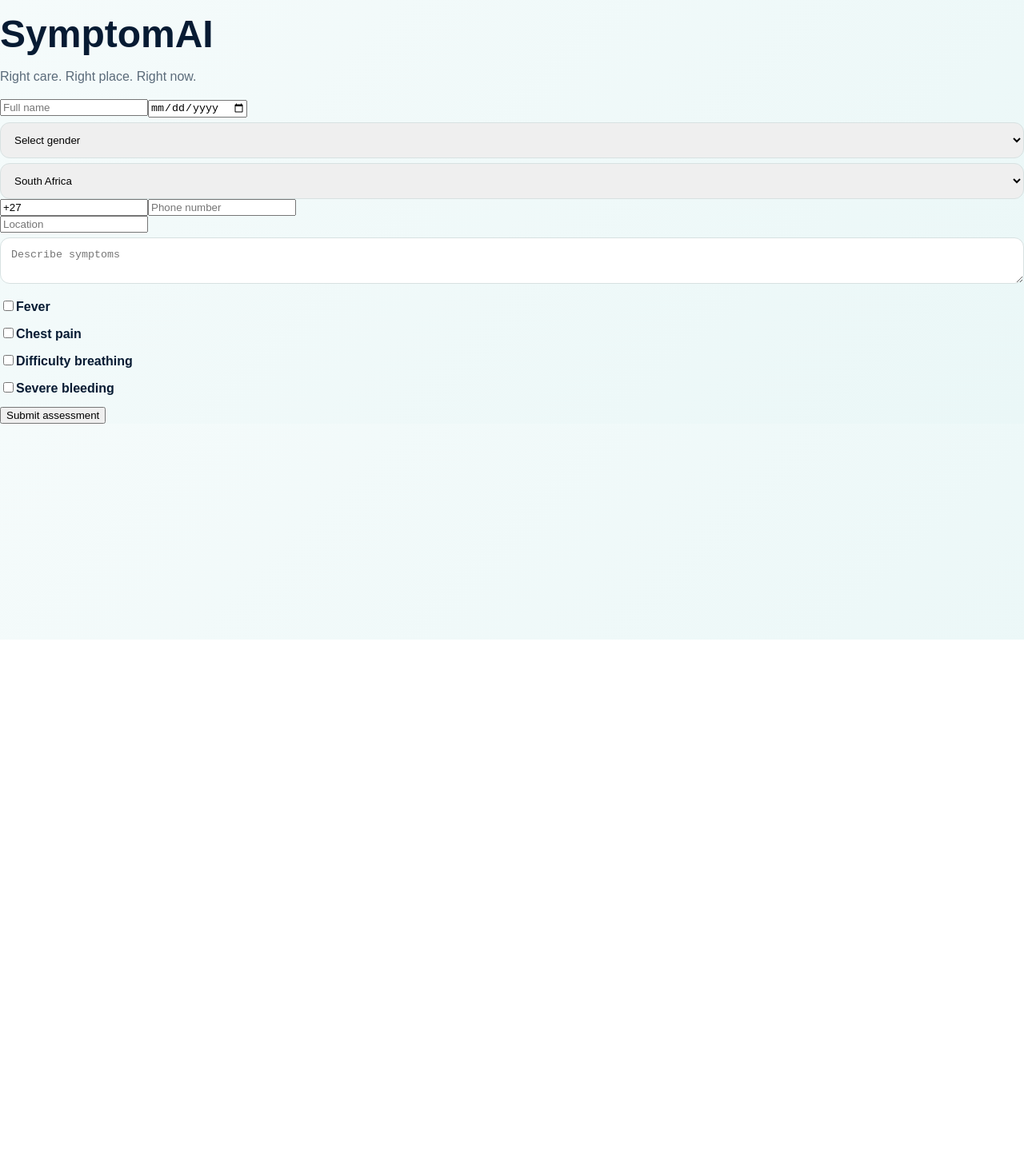
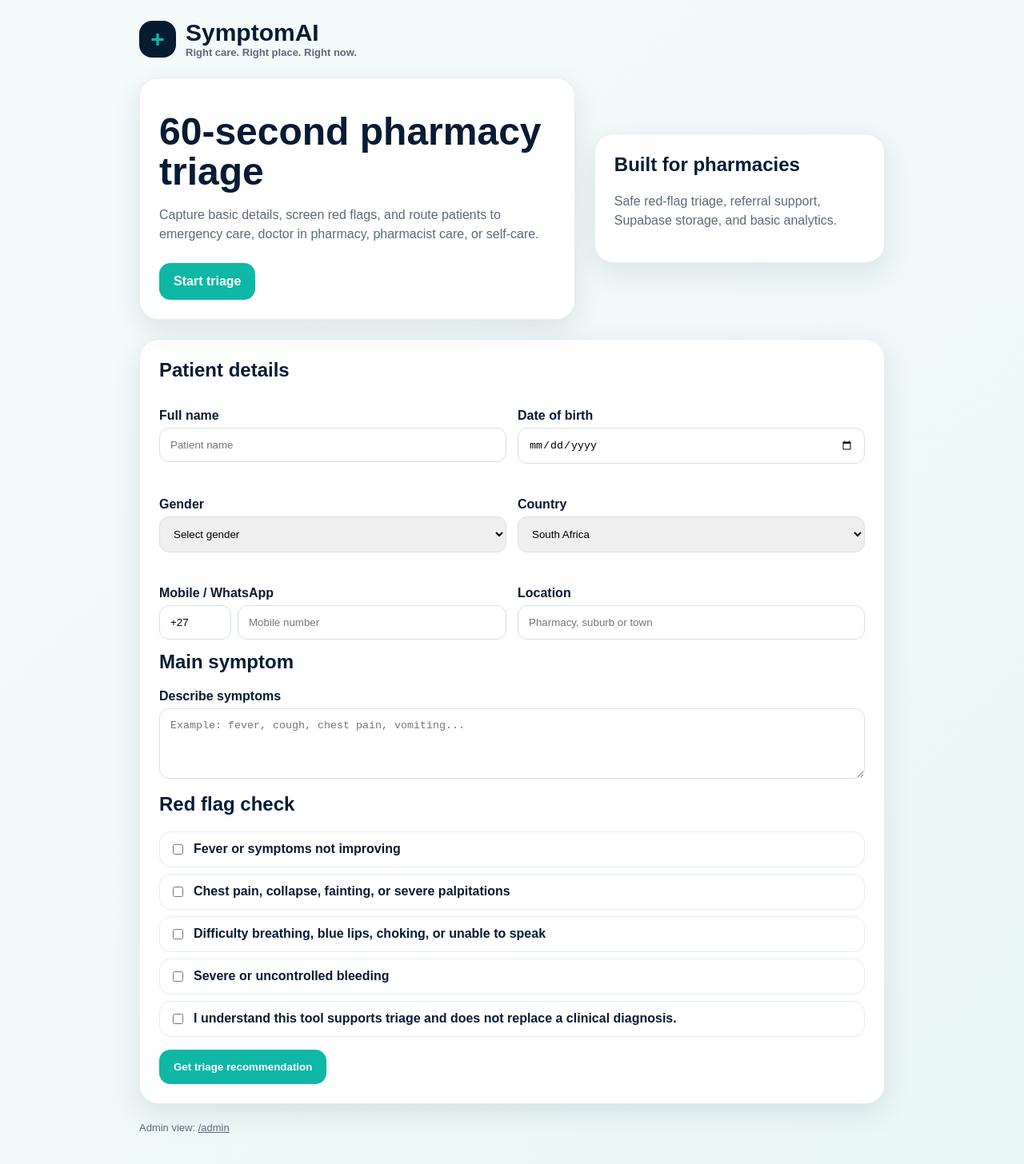
Before and after one commit to Siraajadams/symptomai, a Next.js app: page / in a window 1280 px wide. Shown: the whole page at 80% size. Before the commit the page ends 800 px from the top, so only its background shows below. Built offline with nearby package versions, Linux system fonts and the light colour scheme; no server answers.

Commit message:
Update page.tsx

```diff
--- a/app/page.tsx
+++ b/app/page.tsx
@@ -1,71 +1,64 @@
-"use client";
+'use client';
 
-import { useState } from "react";
-import { createClient } from "@supabase/supabase-js";
+import { useState } from 'react';
+import { createClient } from '@supabase/supabase-js';
 
-const supabase = createClient(
-  process.env.NEXT_PUBLIC_SUPABASE_URL!,
-  process.env.NEXT_PUBLIC_SUPABASE_ANON_KEY!
-);
+function getSupabase() {
+  const url = process.env.NEXT_PUBLIC_SUPABASE_URL;
+  const key = process.env.NEXT_PUBLIC_SUPABASE_ANON_KEY;
+
+  if (!url || !key) return null;
+  return createClient(url, key);
+}
 
 export default function Home() {
   const [form, setForm] = useState({
-    name: "",
-    dob: "",
-    gender: "",
-    pregnant: "No",
-    country: "South Africa",
-    dialCode: "+27",
-    phone: "",
-    location: "",
-    symptoms: "",
+    name: '',
+    dob: '',
+    gender: '',
+    pregnant: 'No',
+    country: 'South Africa',
+    dialCode: '+27',
+    phone: '',
+    location: '',
+    symptoms: '',
     fever: false,
     chestPain: false,
     breathing: false,
     bleeding: false,
   });
 
-  const [outcome, setOutcome] = useState("");
+  const [outcome, setOutcome] = useState('');
   const [submitted, setSubmitted] = useState(false);
+  const [saving, setSaving] = useState(false);
 
-  const updateCountry = (country: string) => {
-    let code = "+27";
+  function updateCountry(country: string) {
+    const dialCode = country === 'South Africa' ? '+27' : '+44';
+    setForm({ ...form, country, dialCode });
+  }
 
-    if (country === "England") code = "+44";
-    if (country === "Wales") code = "+44";
-    if (country === "Scotland") code = "+44";
-    if (country === "South Africa") code = "+27";
+  async function handleSubmit() {
+    setSaving(true);
 
-    setForm({
-      ...form,
-      country,
-      dialCode: code,
-    });
-  };
-
-  const handleSubmit = async () => {
-    let triageOutcome = "Pharmacist care recommended";
-
-    if (
-      form.chestPain ||
-      form.breathing ||
-      form.bleeding
-    ) {
-      triageOutcome = "Emergency referral recommended";
-    }
+    const emergency = form.chestPain || form.breathing || form.bleeding;
+    const triageOutcome = emergency
+      ? 'Emergency referral recommended'
+      : form.fever
+      ? 'Doctor in pharmacy recommended'
+      : 'Pharmacist care recommended';
 
     setOutcome(triageOutcome);
     setSubmitted(true);
 
-    try {
-      const { data, error } = await supabase
-        .from("triage_records")
-        .insert([
+    const supabase = getSupabase();
+
+    if (supabase) {
+      const { error } = await supabase.from('triage_records').insert([
         {
           name: form.name,
-            dob: form.dob,
+          dob: form.dob || null,
           gender: form.gender,
-            pregnant: form.pregnant,
+          pregnant: form.gender === 'Female' ? form.pregnant : 'No',
           country: form.country,
           dial_code: form.dialCode,
           phone: form.phone,
@@ -77,257 +70,317 @@
           bleeding: form.bleeding,
           outcome: triageOutcome,
         },
-        ])
-        .select();
+      ]);
 
-      if (error) {
-        alert("Supabase error: " + error.message);
-        console.error(error);
-      } else {
-        console.log("Saved:", data);
-        alert("Triage saved successfully");
-      }
-    } catch (error: any) {
-      alert("Unexpected error: " + error.message);
-      console.error(error);
+      if (error) alert('Supabase error: ' + error.message);
     }
 
-    let emergencyNumber = "";
-
-    if (form.country === "South Africa") {
-      emergencyNumber = "27823148000";
-    } else {
-      emergencyNumber = "447860039092";
+    setSaving(false);
   }
 
-    const whatsappMessage = `SymptomAI referral request for ${form.name}. Outcome: ${triageOutcome}. Phone: ${form.dialCode}${form.phone}. Country: ${form.country}. Location: ${form.location}.`;
+  const whatsappMessage = encodeURIComponent(
+    `SymptomAI referral request for ${form.name}. Outcome: ${outcome}. Phone: ${form.dialCode}${form.phone}. Country: ${form.country}. Location: ${form.location}. Symptoms: ${form.symptoms}`
+  );
 
-    const whatsappUrl = `https://wa.me/${emergencyNumber}?text=${encodeURIComponent(
-      whatsappMessage
-    )}`;
+  const emergencyNumber =
+    form.country === 'South Africa' ? '27823148000' : '447860039092';
 
-    window.open(whatsappUrl, "_blank");
-  };
+  return (
+    <main className="container">
+      <div className="logo">
+        <div className="logoMark" />
+        <div>
+          SymptomAI
+          <div className="small">Right care. Right place. Right now.</div>
+        </div>
+      </div>
 
-  if (submitted) {
-    return (
-      <main className="min-h-screen bg-gray-50 p-6">
-        <div className="max-w-3xl mx-auto bg-white rounded-3xl shadow-xl p-8">
-          <h1 className="text-5xl font-bold mb-6 text-gray-900">
-            SymptomAI
-          </h1>
+      {submitted ? (
+        <div
+          className={`card result ${
+            outcome.includes('Emergency')
+              ? 'EMERGENCY'
+              : outcome.includes('Doctor')
+              ? 'DOCTOR_IN_PHARMACY'
+              : 'PHARMACIST_CARE'
+          }`}
+          style={{ marginTop: 24 }}
+        >
+          <span className="badge">
+            {outcome.includes('Emergency')
+              ? 'EMERGENCY'
+              : outcome.includes('Doctor')
+              ? 'DOCTOR IN PHARMACY'
+              : 'PHARMACIST CARE'}
+          </span>
 
-          <div className="border-l-4 border-yellow-500 pl-6">
-            <p className="text-sm font-bold uppercase text-gray-500">
-              TRIAGE OUTCOME
+          <h1>{outcome}</h1>
+
+          <h2>
+            {outcome.includes('Emergency')
+              ? 'The patient should seek urgent emergency care.'
+              : outcome.includes('Doctor')
+              ? 'The patient should be referred to a doctor in the pharmacy.'
+              : 'The pharmacist can assess and recommend OTC treatment and counselling.'}
+          </h2>
+
+          <p>
+            <b>Why:</b>{' '}
+            {outcome.includes('Emergency')
+              ? 'One or more red flags were selected.'
+              : outcome.includes('Doctor')
+              ? 'Symptoms may require clinical assessment.'
+              : 'No emergency red flags were selected.'}
           </p>
 
-            <h2 className="text-4xl font-bold mt-2 mb-4">
-              {outcome}
-            </h2>
+          <p>
+            <b>Clinical reference:</b> Based on pharmacy red-flag triage
+            principles for safe referral and escalation.
+          </p>
 
-            <p className="text-gray-600 text-lg">
-              Thank you. Your assessment has been completed.
+          <p>
+            <b>Safety-net advice:</b> If symptoms worsen, breathing changes,
+            chest pain develops, confusion occurs, or severe pain appears, seek
+            emergency care immediately.
           </p>
-          </div>
+
+          <div style={{ display: 'flex', gap: 12, flexWrap: 'wrap', marginTop: 20 }}>
+            {outcome.includes('Emergency') && (
+              <>
+                <a className="button danger" href="tel:112">
+                  Call emergency services
+                </a>
+
+                <a
+                  className="button danger"
+                  target="_blank"
+                  href={`https://wa.me/${emergencyNumber}?text=${whatsappMessage}`}
+                >
+                  WhatsApp emergency referral
+                </a>
+              </>
+            )}
+
+            {outcome.includes('Doctor') && (
+              <a
+                className="button"
+                target="_blank"
+                href="https://cpnbs.carelink.digital/home"
+              >
+                Book doctor via Carelink
+              </a>
+            )}
 
             <button
+              className="button secondary"
               onClick={() => {
                 setSubmitted(false);
-              setOutcome("");
+                setOutcome('');
               }}
-            className="mt-8 bg-black text-white px-6 py-3 rounded-2xl"
             >
               New triage
             </button>
           </div>
-      </main>
-    );
-  }
+        </div>
+      ) : (
+        <>
+          <section className="hero">
+            <div className="card">
+              <h1>60-second pharmacy triage</h1>
+              <p>
+                Capture basic details, screen red flags, and route patients to
+                emergency care, doctor in pharmacy, pharmacist care, or
+                self-care.
+              </p>
+              <a className="button" href="#triage">
+                Start triage
+              </a>
+            </div>
 
-  return (
-    <main className="min-h-screen bg-gray-50 p-6">
-      <div className="max-w-3xl mx-auto bg-white rounded-3xl shadow-xl p-8">
-        <h1 className="text-5xl font-bold mb-2 text-gray-900">
-          SymptomAI
-        </h1>
+            <div className="card">
+              <h2>Built for pharmacies</h2>
+              <p>
+                Safe red-flag triage, referral support, Supabase storage, and
+                basic analytics.
+              </p>
+            </div>
+          </section>
 
-        <p className="text-gray-500 mb-8 text-lg">
-          Right care. Right place. Right now.
-        </p>
+          <div id="triage" className="card" style={{ marginTop: 24 }}>
+            <h2>Patient details</h2>
 
-        <div className="space-y-5">
+            <div className="grid">
+              <label>
+                Full name
                 <input
-            type="text"
-            placeholder="Full name"
+                  className="input"
                   value={form.name}
-            onChange={(e) =>
-              setForm({ ...form, name: e.target.value })
-            }
-            className="w-full border p-4 rounded-2xl"
+                  onChange={(e) => setForm({ ...form, name: e.target.value })}
+                  placeholder="Patient name"
                 />
+              </label>
 
+              <label>
+                Date of birth
                 <input
+                  className="input"
                   type="date"
                   value={form.dob}
-            onChange={(e) =>
-              setForm({ ...form, dob: e.target.value })
-            }
-            className="w-full border p-4 rounded-2xl"
+                  onChange={(e) => setForm({ ...form, dob: e.target.value })}
                 />
+              </label>
 
+              <label>
+                Gender
                 <select
                   value={form.gender}
-            onChange={(e) =>
-              setForm({ ...form, gender: e.target.value })
-            }
-            className="w-full border p-4 rounded-2xl"
+                  onChange={(e) => setForm({ ...form, gender: e.target.value })}
                 >
                   <option value="">Select gender</option>
+                  <option value="Female">Female</option>
                   <option value="Male">Male</option>
-            <option value="Female">Female</option>
+                  <option value="Other">Other / prefer not to say</option>
                 </select>
+              </label>
 
-          {form.gender === "Female" && (
+              {form.gender === 'Female' && (
+                <label>
+                  Pregnant?
                   <select
                     value={form.pregnant}
                     onChange={(e) =>
-                setForm({
-                  ...form,
-                  pregnant: e.target.value,
-                })
+                      setForm({ ...form, pregnant: e.target.value })
                     }
-              className="w-full border p-4 rounded-2xl"
                   >
-              <option value="No">Pregnant: No</option>
-              <option value="Yes">Pregnant: Yes</option>
+                    <option value="No">No</option>
+                    <option value="Yes">Yes</option>
+                    <option value="Unsure">Unsure</option>
                   </select>
+                </label>
               )}
 
+              <label>
+                Country
                 <select
                   value={form.country}
                   onChange={(e) => updateCountry(e.target.value)}
-            className="w-full border p-4 rounded-2xl"
                 >
                   <option>South Africa</option>
                   <option>England</option>
                   <option>Wales</option>
                   <option>Scotland</option>
                 </select>
+              </label>
 
-          <div className="flex gap-3">
+              <label>
+                Mobile / WhatsApp
+                <div style={{ display: 'flex', gap: 8 }}>
                   <input
-              type="text"
+                    className="input"
                     value={form.dialCode}
                     readOnly
-              className="w-24 border p-4 rounded-2xl bg-gray-100"
+                    style={{ maxWidth: 90 }}
                   />
-
                   <input
-              type="text"
-              placeholder="Phone number"
+                    className="input"
                     value={form.phone}
                     onChange={(e) =>
-                setForm({
-                  ...form,
-                  phone: e.target.value,
-                })
+                      setForm({ ...form, phone: e.target.value })
                     }
-              className="flex-1 border p-4 rounded-2xl"
+                    placeholder="Mobile number"
                   />
                 </div>
+              </label>
 
+              <label>
+                Location
                 <input
-            type="text"
-            placeholder="Location"
+                  className="input"
                   value={form.location}
                   onChange={(e) =>
-              setForm({
-                ...form,
-                location: e.target.value,
-              })
+                    setForm({ ...form, location: e.target.value })
                   }
-            className="w-full border p-4 rounded-2xl"
+                  placeholder="Pharmacy, suburb or town"
                 />
+              </label>
+            </div>
 
+            <h2>Main symptom</h2>
+
+            <label>
+              Describe symptoms
               <textarea
-            placeholder="Describe symptoms"
                 value={form.symptoms}
                 onChange={(e) =>
-              setForm({
-                ...form,
-                symptoms: e.target.value,
-              })
+                  setForm({ ...form, symptoms: e.target.value })
                 }
-            className="w-full border p-4 rounded-2xl h-32"
+                placeholder="Example: fever, cough, chest pain, vomiting..."
+                rows={4}
               />
+            </label>
 
-          <div className="space-y-3">
-            <label className="flex items-center gap-3">
+            <h2>Red flag check</h2>
+
+            <label className="check">
               <input
                 type="checkbox"
                 checked={form.fever}
-                onChange={(e) =>
-                  setForm({
-                    ...form,
-                    fever: e.target.checked,
-                  })
-                }
+                onChange={(e) => setForm({ ...form, fever: e.target.checked })}
               />
-              Fever
+              <span>Fever or symptoms not improving</span>
             </label>
 
-            <label className="flex items-center gap-3">
+            <label className="check">
               <input
                 type="checkbox"
                 checked={form.chestPain}
                 onChange={(e) =>
-                  setForm({
-                    ...form,
-                    chestPain: e.target.checked,
-                  })
+                  setForm({ ...form, chestPain: e.target.checked })
                 }
               />
-              Chest pain
+              <span>Chest pain, collapse, fainting, or severe palpitations</span>
             </label>
 
-            <label className="flex items-center gap-3">
+            <label className="check">
               <input
                 type="checkbox"
                 checked={form.breathing}
                 onChange={(e) =>
-                  setForm({
-                    ...form,
-                    breathing: e.target.checked,
-                  })
+                  setForm({ ...form, breathing: e.target.checked })
                 }
               />
-              Difficulty breathing
+              <span>Difficulty breathing, blue lips, choking, or unable to speak</span>
             </label>
 
-            <label className="flex items-center gap-3">
+            <label className="check">
               <input
                 type="checkbox"
                 checked={form.bleeding}
                 onChange={(e) =>
-                  setForm({
-                    ...form,
-                    bleeding: e.target.checked,
-                  })
+                  setForm({ ...form, bleeding: e.target.checked })
                 }
               />
-              Severe bleeding
+              <span>Severe or uncontrolled bleeding</span>
             </label>
-          </div>
 
-          <button
-            onClick={handleSubmit}
-            className="w-full bg-black text-white py-4 rounded-2xl text-lg font-bold"
-          >
-            Submit assessment
+            <label className="check">
+              <input type="checkbox" required />
+              <span>
+                I understand this tool supports triage and does not replace a
+                clinical diagnosis.
+              </span>
+            </label>
+
+            <button className="button" onClick={handleSubmit} disabled={saving}>
+              {saving ? 'Saving triage...' : 'Get triage recommendation'}
             </button>
           </div>
-      </div>
+        </>
+      )}
+
+      <p className="small" style={{ marginTop: 20 }}>
+        Admin view: <a href="/admin">/admin</a>
+      </p>
     </main>
   );
 }
```
Lines whose indentation alone changed are shown as unchanged.
